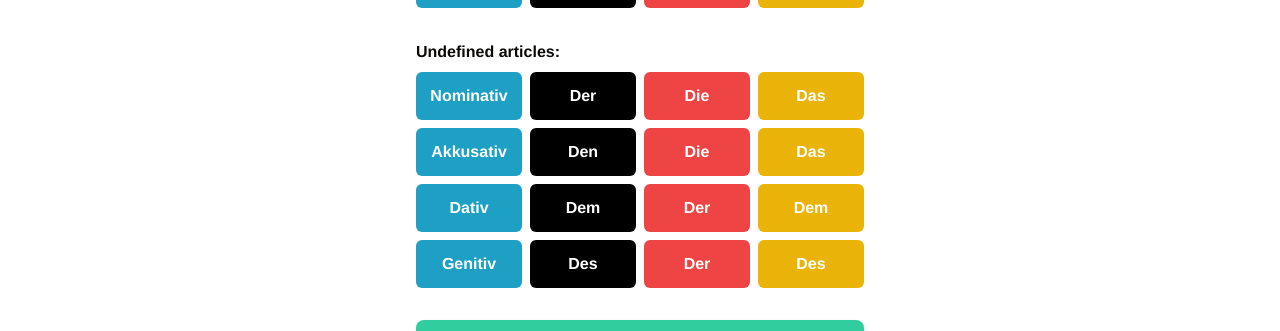
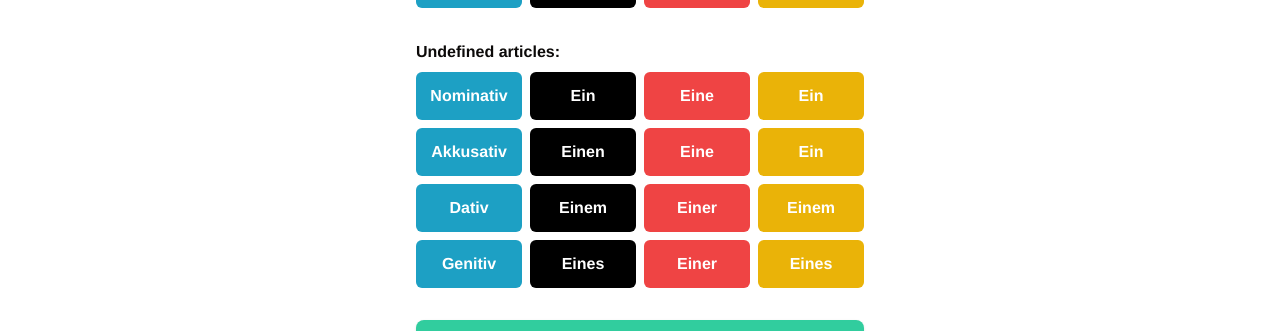
Before and after one commit to ThiagoAndradee/akkusativdativgenitiv, a Next.js app: page / in a window 1280 px wide. Both pictures are taken after a click on the button "Quick (5 questions)". Shown: the part 516-847 px from the top of the page. Built offline with nearby package versions, Linux system fonts and the light colour scheme.

Commit message:
atualizando tela de tutorial

```diff
--- a/components/practice-page.tsx
+++ b/components/practice-page.tsx
@@ -264,7 +264,7 @@ export function PracticePage({ totalQuestions, onComplete }: PracticePageProps)
               value={userAnswer}
               onChange={handleInputChange}
               className="inline-block mx-2 p-1 text-center text-md border border-blue-300 rounded-md"
-              placeholder="der, die das?"
+              placeholder="der, die das...?"
               disabled={hasAnswered}
             />
             <span>{afterBlank}</span>
--- a/components/tutorial-page.tsx
+++ b/components/tutorial-page.tsx
@@ -66,24 +66,24 @@ export function TutorialPage({ onStart, onBack }: TutorialPageProps) {
             <h2 className="text-md font-semibold mb-2">Undefined articles:</h2>
             <div className="grid grid-cols-4 gap-2">
                 <div className="bg-[#1DA0C4] text-white py-3 px-1 min-h-[3rem] rounded-md font-semibold text-center text-md">Nominativ</div>
-                <div className="bg-black text-white py-3 px-1 min-h-[3rem] rounded-md font-semibold text-center text-md">Der</div>
-                <div className="bg-red-500 text-white py-3 px-1 min-h-[3rem] rounded-md font-semibold text-center text-md">Die</div>
-                <div className="bg-yellow-500 text-white py-3 px-1 min-h-[3rem] rounded-md font-semibold text-center text-md">Das</div>
+                <div className="bg-black text-white py-3 px-1 min-h-[3rem] rounded-md font-semibold text-center text-md">Ein</div>
+                <div className="bg-red-500 text-white py-3 px-1 min-h-[3rem] rounded-md font-semibold text-center text-md">Eine</div>
+                <div className="bg-yellow-500 text-white py-3 px-1 min-h-[3rem] rounded-md font-semibold text-center text-md">Ein</div>
 
                 <div className="bg-[#1DA0C4] text-white py-3 px-1 min-h-[3rem] rounded-md font-semibold text-center text-md">Akkusativ</div>
-                <div className="bg-black text-white py-3 px-1 min-h-[3rem] rounded-md font-semibold text-center text-md">Den</div>
-                <div className="bg-red-500 text-white py-3 px-1 min-h-[3rem] rounded-md font-semibold text-center text-md">Die</div>
-                <div className="bg-yellow-500 text-white py-3 px-1 min-h-[3rem] rounded-md font-semibold text-center text-md">Das</div>
+                <div className="bg-black text-white py-3 px-1 min-h-[3rem] rounded-md font-semibold text-center text-md">Einen</div>
+                <div className="bg-red-500 text-white py-3 px-1 min-h-[3rem] rounded-md font-semibold text-center text-md">Eine</div>
+                <div className="bg-yellow-500 text-white py-3 px-1 min-h-[3rem] rounded-md font-semibold text-center text-md">Ein</div>
 
                 <div className="bg-[#1DA0C4] text-white py-3 px-1 min-h-[3rem] rounded-md font-semibold text-center text-md">Dativ</div>
-                <div className="bg-black text-white py-3 px-1 min-h-[3rem] rounded-md font-semibold text-center text-md">Dem</div>
-                <div className="bg-red-500 text-white py-3 px-1 min-h-[3rem] rounded-md font-semibold text-center text-md">Der</div>
-                <div className="bg-yellow-500 text-white py-3 px-1 min-h-[3rem] rounded-md font-semibold text-center text-md">Dem</div>
+                <div className="bg-black text-white py-3 px-1 min-h-[3rem] rounded-md font-semibold text-center text-md">Einem</div>
+                <div className="bg-red-500 text-white py-3 px-1 min-h-[3rem] rounded-md font-semibold text-center text-md">Einer</div>
+                <div className="bg-yellow-500 text-white py-3 px-1 min-h-[3rem] rounded-md font-semibold text-center text-md">Einem</div>
 
                 <div className="bg-[#1DA0C4] text-white py-3 px-1 min-h-[3rem] rounded-md font-semibold text-center text-md">Genitiv</div>
-                <div className="bg-black text-white py-3 px-1 min-h-[3rem] rounded-md font-semibold text-center text-md">Des</div>
-                <div className="bg-red-500 text-white py-3 px-1 min-h-[3rem] rounded-md font-semibold text-center text-md">Der</div>
-                <div className="bg-yellow-500 text-white py-3 px-1 min-h-[3rem] rounded-md font-semibold text-center text-md">Des</div>
+                <div className="bg-black text-white py-3 px-1 min-h-[3rem] rounded-md font-semibold text-center text-md">Eines</div>
+                <div className="bg-red-500 text-white py-3 px-1 min-h-[3rem] rounded-md font-semibold text-center text-md">Einer</div>
+                <div className="bg-yellow-500 text-white py-3 px-1 min-h-[3rem] rounded-md font-semibold text-center text-md">Eines</div>
             </div>
         </div>
 
```
